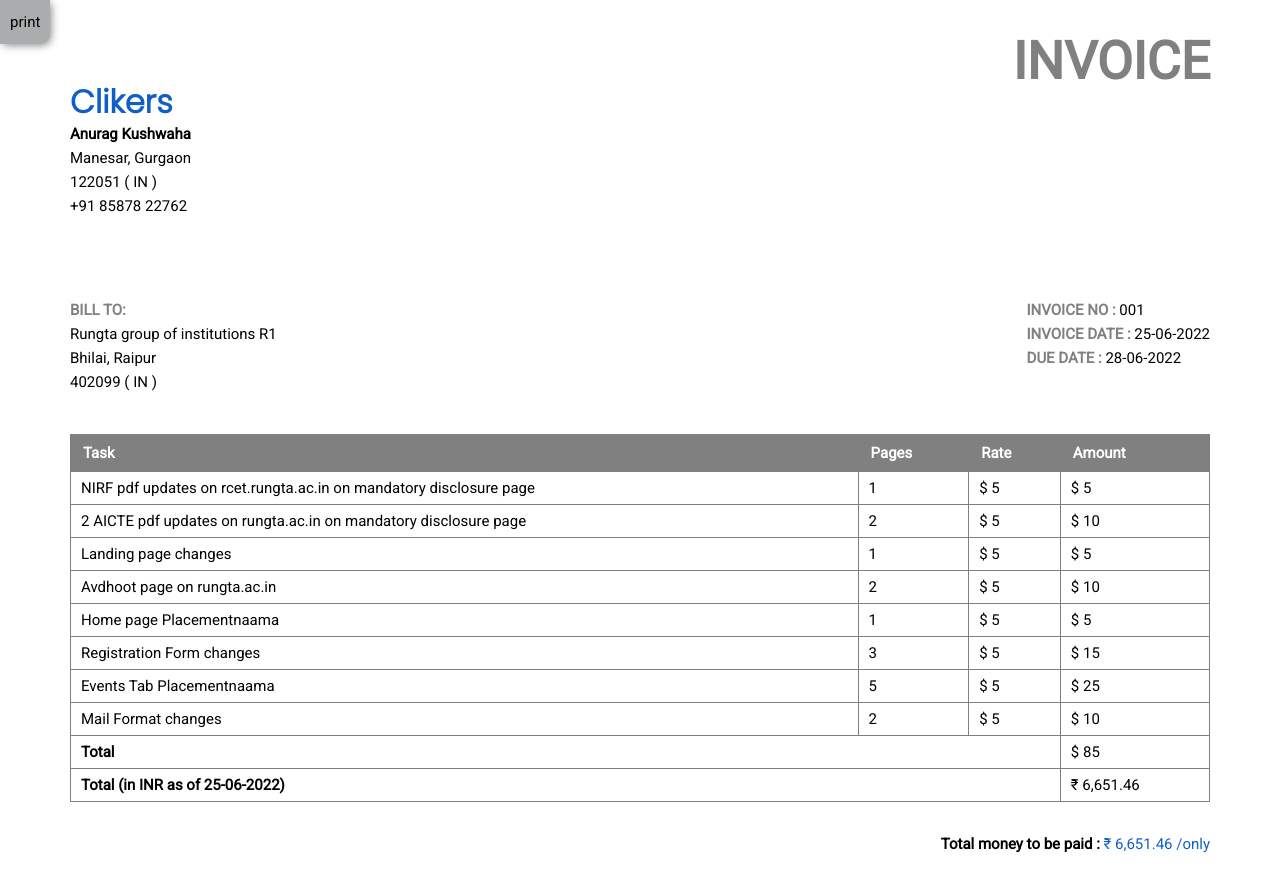
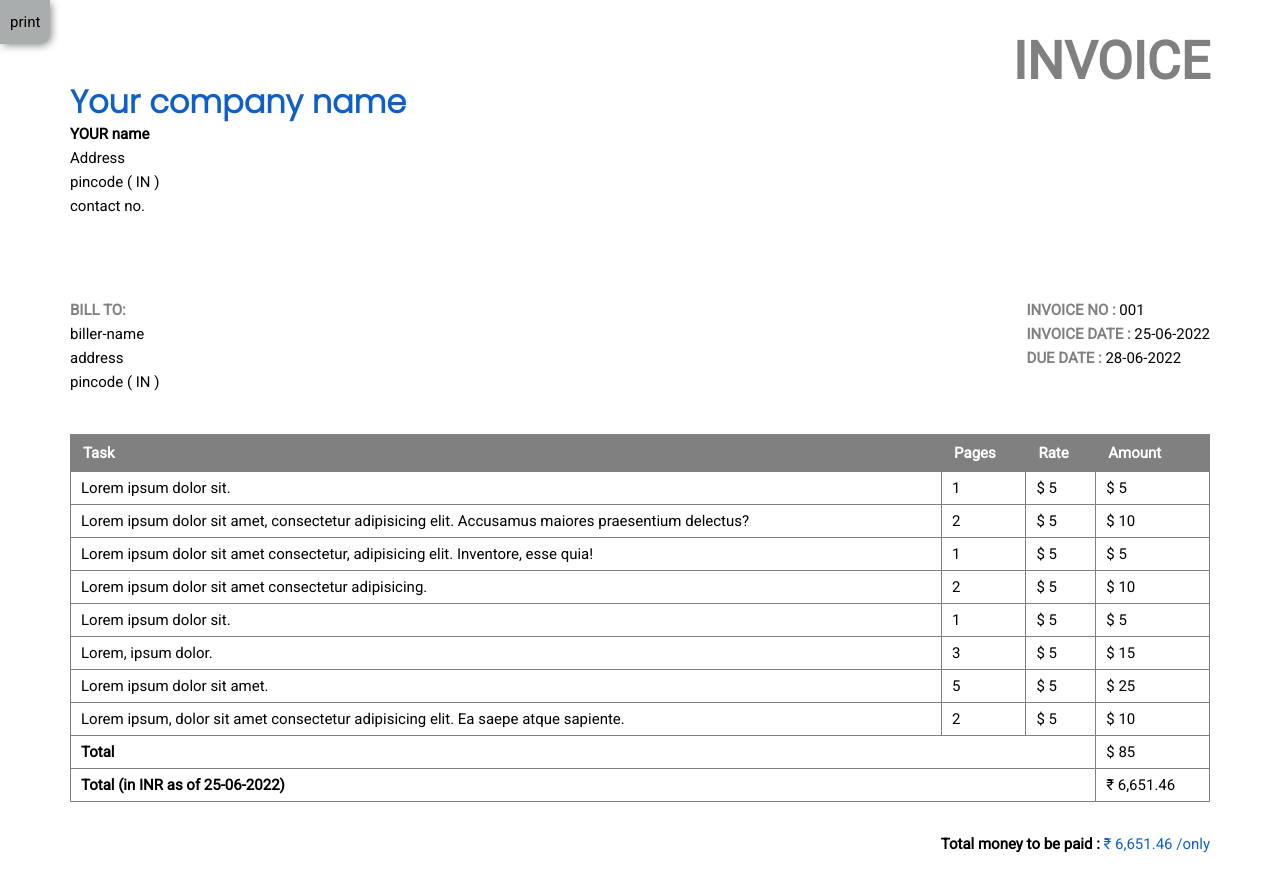
Before and after one commit to ANURAG0S1/invoice-generator, a plain HTML site: page index.html in a window 1280 px wide. Drawn offline with Linux system fonts and the light colour scheme.

Commit message:
updated and remove private e=keys

```diff
--- a/index.html
+++ b/index.html
@@ -18,14 +18,14 @@
       <div class="header d-flex p-hr-3 p-vr-4">
         <div class="my-address">
           <div class="p-20"></div>
-          <h1 class="logo f-m accent">Clikers</h1>
-          <b>Anurag Kushwaha</b>
+          <h1 class="logo f-m accent">Your company name</h1>
+          <b>YOUR name </b>
           <br />
-          Manesar, Gurgaon
+          Address
           <br />
-          122051 ( IN )
+          pincode ( IN )
           <br />
-          +91 85878 22762
+          contact no.
         </div>
         <div>
           <h1 class="f-l t-gray">INVOICE</h1>
@@ -37,9 +37,9 @@
         <div>
           <b class="bold">BILL TO:</b>
           <br />
-          <span id="biller-name">Rungta group of institutions R1</span><br />
-          Bhilai, Raipur <br />
-          402099 ( IN )
+          <span id="biller-name">biller-name</span><br />
+          address <br />
+          pincode ( IN )
         </div>
         <div>
           <b class="bold">INVOICE NO : </b> <span id="inv-num">001</span><br />
@@ -62,55 +62,59 @@
           </thead>
           <tbody>
             <tr>
+              <td>Lorem ipsum dolor sit.</td>
+              <td>1</td>
+              <td>$ 5</td>
+              <td>$ 5</td>
+            </tr>
+            <tr>
               <td>
-                NIRF pdf updates on rcet.rungta.ac.in on mandatory disclosure
-                page
+                Lorem ipsum dolor sit amet, consectetur adipisicing elit.
+                Accusamus maiores praesentium delectus?
+              </td>
+              <td>2</td>
+              <td>$ 5</td>
+              <td>$ 10</td>
+            </tr>
+            <tr>
+              <td>
+                Lorem ipsum dolor sit amet consectetur, adipisicing elit.
+                Inventore, esse quia!
               </td>
               <td>1</td>
               <td>$ 5</td>
               <td>$ 5</td>
             </tr>
             <tr>
-              <td>
-                2 AICTE pdf updates on rungta.ac.in on mandatory disclosure page
-              </td>
+              <td>Lorem ipsum dolor sit amet consectetur adipisicing.</td>
               <td>2</td>
               <td>$ 5</td>
               <td>$ 10</td>
             </tr>
             <tr>
-              <td>Landing page changes</td>
-              <td>1</td>
-              <td>$ 5</td>
-              <td>$ 5</td>
-            </tr>
-            <tr>
-              <td>Avdhoot page on rungta.ac.in</td>
-              <td>2</td>
-              <td>$ 5</td>
-              <td>$ 10</td>
-            </tr>
-            <tr>
-              <td>Home page Placementnaama</td>
+              <td>Lorem ipsum dolor sit.</td>
               <td>1</td>
               <td>$ 5</td>
               <td>$ 5</td>
             </tr>
 
             <tr>
-              <td>Registration Form changes</td>
+              <td>Lorem, ipsum dolor.</td>
               <td>3</td>
               <td>$ 5</td>
               <td>$ 15</td>
             </tr>
             <tr>
-              <td>Events Tab Placementnaama</td>
+              <td>Lorem ipsum dolor sit amet.</td>
               <td>5</td>
               <td>$ 5</td>
               <td>$ 25</td>
             </tr>
             <tr>
-              <td>Mail Format changes</td>
+              <td>
+                Lorem ipsum, dolor sit amet consectetur adipisicing elit. Ea
+                saepe atque sapiente.
+              </td>
               <td>2</td>
               <td>$ 5</td>
               <td>$ 10</td>
```
